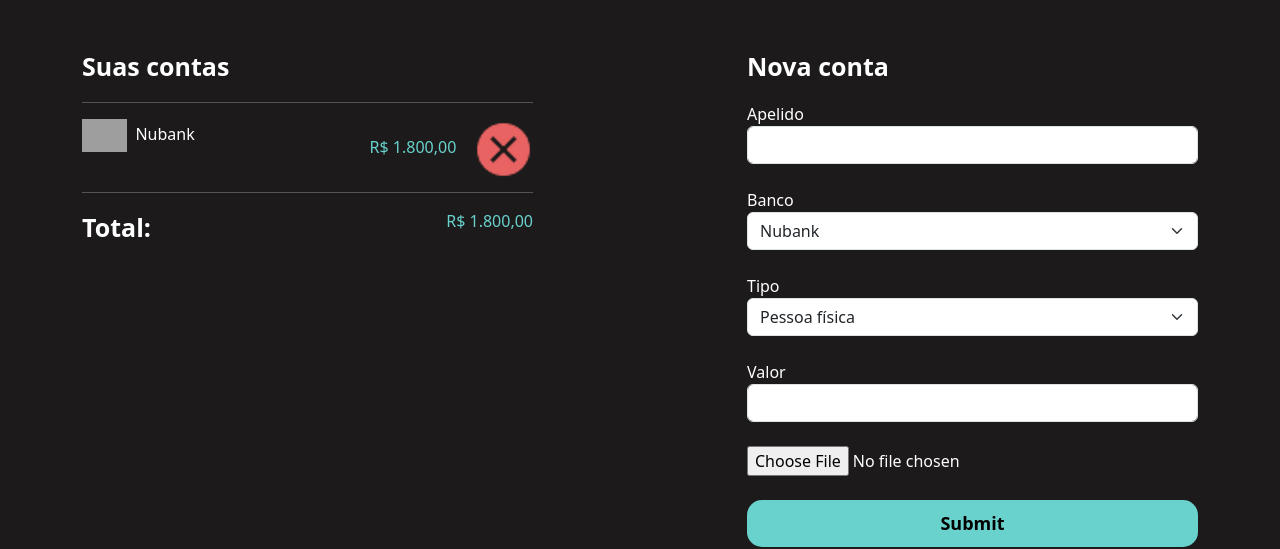
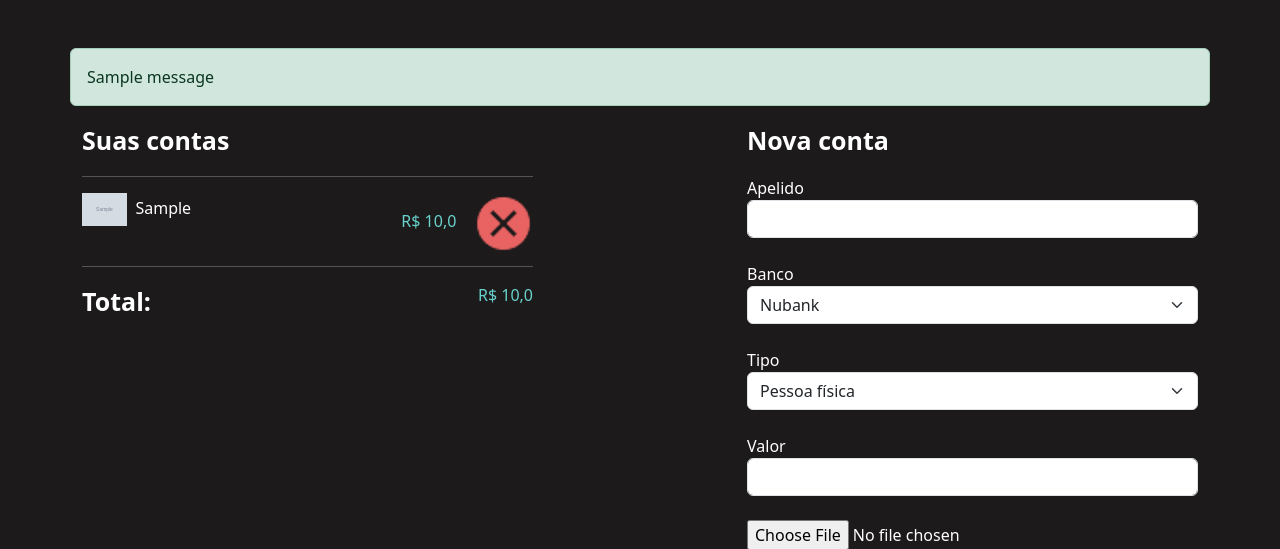
Before and after one commit to MF-Guilherme/Finan.ce, a Django app: page /perfil/gerenciar/ in a window 1280 px wide. Shown: the part 56-605 px from the top of the page. Run offline with Django 4.2, Linux system fonts and the light colour scheme; tables that the repository leaves empty hold one stand-in row (values such as "Sample post"); grey boxes marked "Sample" are stand-in pictures; one stand-in notice (Sample message) is shown; grey boxes are pictures that could not be loaded.

Commit message:
Métodos para cadastrar e deletar implementados. Informações de conta dinâmicas

```diff
--- a/core/urls.py
+++ b/core/urls.py
@@ -1,7 +1,10 @@
 from django.contrib import admin
 from django.urls import path, include
+from django.conf import settings
+from django.conf.urls.static import static
 
 urlpatterns = [
     path('admin/', admin.site.urls),
-    path('perfil/', include('perfil.urls'))
-]
+    path('perfil/', include('perfil.urls')),
+
+] + static(settings.MEDIA_URL, document_root=settings.MEDIA_ROOT)
--- a/perfil/templates/gerenciar.html
+++ b/perfil/templates/gerenciar.html
@@ -12,26 +12,31 @@
     <br>
     <div class="container">
         <div class="row">
+        {% if messages %}
+            {% for message in messages %}
+                <div class="alert {{ message.tags }}">{{ message }}</div>
+            {% endfor %}
+        {% endif %}
             <div class="col-md-5">
                 <p class="fonte-destaque">Suas contas</p>
                 <hr>
 
                 <div class="contas">
 
+                    {% for conta in contas %}
+                        <div class="lista-contas-main">
+                            <span><img width="10%" src="{{conta.icone.url}}">&nbsp&nbsp{{conta.apelido}}</span>
 
-                        <div class="lista-contas-main">
-                            <span><img width="10%" src="#">&nbsp&nbspNubank</span>
-
-                            <span class="total-conta positivo ">R$ 1.800,00&nbsp&nbsp&nbsp <a href="#"><img src="{% static 'perfil/img/exit.png' %}"></a></span>
+                            <span class="total-conta positivo ">R$ {{conta.valor}}&nbsp&nbsp&nbsp <a href="/perfil/deletar_banco/{{conta.id}}"><img src="{% static 'perfil/img/exit.png' %}"></a></span>
                         </div>
                         <br>
-
+                    {% endfor %}
 
                 </div>
 
                 <hr>
                 <span class="fonte-destaque">Total:</span>
-                <span class="positivo total-conta font-destaque">R$ 1.800,00</span>
+                <span class="positivo total-conta font-destaque">R$ {{total_contas}}</span>
             </div>
 
             <div class="col-md-2"></div>
--- a/perfil/urls.py
+++ b/perfil/urls.py
@@ -4,5 +4,6 @@ from . import views
 urlpatterns = [
     path('home/', views.home, name="home"),
     path('gerenciar/', views.gerenciar, name="gerenciar"),
-    path('cadastrar_banco', views.cadastrar_banco, name='cadastrar_banco')
+    path('cadastrar_banco/', views.cadastrar_banco, name='cadastrar_banco'),
+    path('deletar_banco/<int:id>', views.deletar_banco, name='deletar_banco')
 ]
--- a/perfil/views.py
+++ b/perfil/views.py
@@ -1,6 +1,8 @@
 from django.shortcuts import render, redirect
 from django.http import HttpResponse
 from .models import Conta
+from django.contrib import messages
+from django.contrib.messages import constants
 
 
 def home(request):
@@ -8,7 +10,11 @@ def home(request):
 
 
 def gerenciar(request):
-    return render(request, 'gerenciar.html')
+    contas = Conta.objects.all()
+    total_contas = 0
+    for conta in contas:
+        total_contas += conta.valor
+    return render(request, 'gerenciar.html', {'contas': contas, 'total_contas': total_contas})
 
 
 def cadastrar_banco(request):
@@ -17,6 +23,11 @@ def cadastrar_banco(request):
     tipo = request.POST.get('tipo')
     valor = request.POST.get('valor')
     icone = request.FILES.get('icone')
+
+    if len(apelido.strip()) == 0 or len(valor.strip()) == 0:
+        messages.add_message(request, constants.ERROR, 'Preencha todos os campos')
+        return redirect('/perfil/gerenciar')
+
 
     conta = Conta(
         apelido=apelido,
@@ -27,5 +38,13 @@ def cadastrar_banco(request):
     )
 
     conta.save()
+    messages.add_message(request, constants.SUCCESS, 'Conta cadastrada com sucesso!')
+    return redirect('/perfil/gerenciar')
+
+def deletar_banco(request, id):
+    conta = Conta.objects.get(id=id)
+    conta.delete()
+
+    messages.add_message(request, constants.SUCCESS, 'Conta deletada com sucesso!')
 
     return redirect('/perfil/gerenciar')
```
Also changed, not shown: core/settings.py (+13 -0 lines), media/icones/PYTHON_IMPRESSIONADOR_1280X725.png (added), media/icones/chave_1_zChfxlC.png (added), media/icones/iconfinder_add1-_32378_tHkulqq.png (added).
